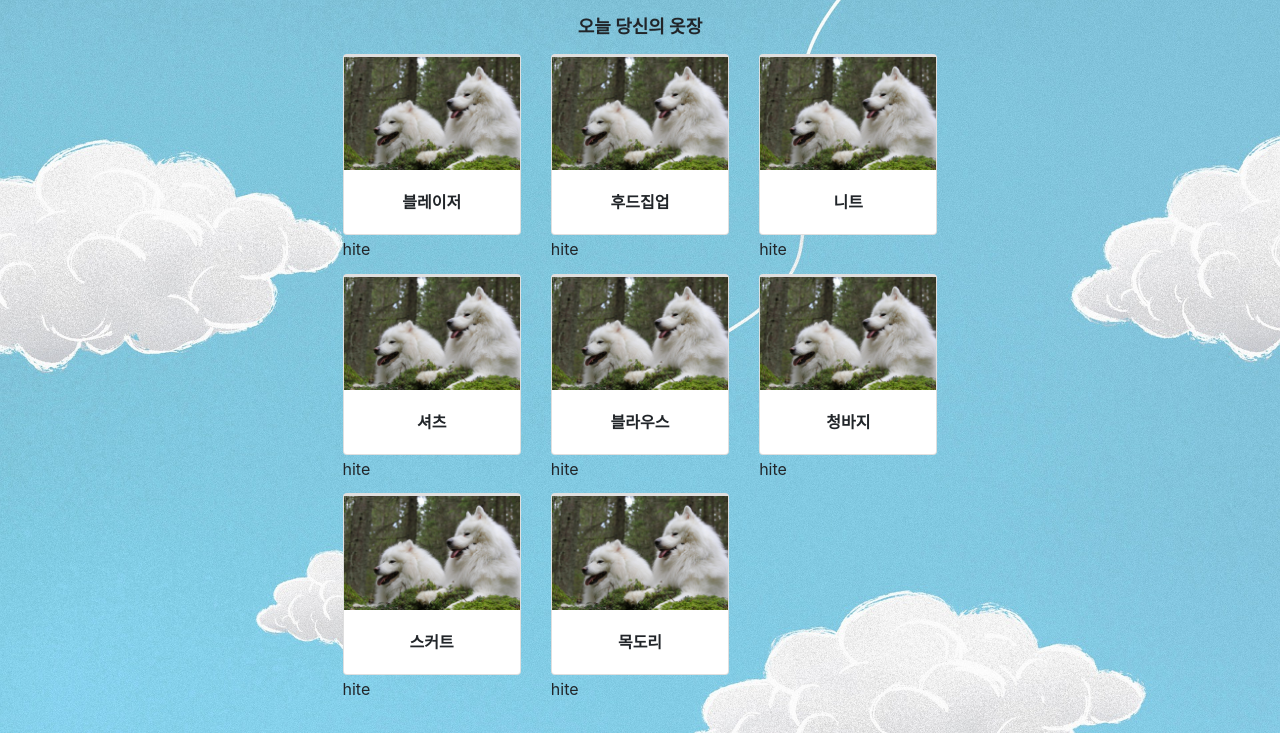
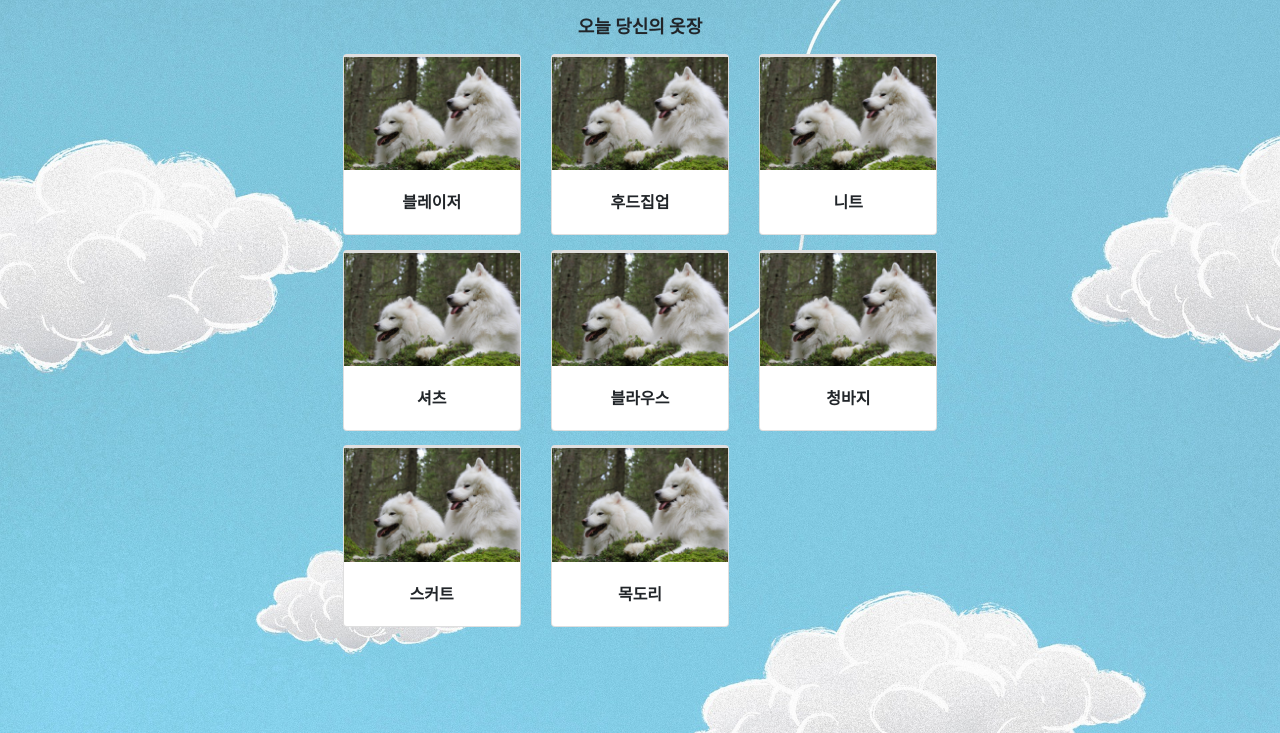
Before and after one commit to shavingmace/tempest, a Django app: page /tempest/record/recorded/ in a window 1280 px wide. Shown: the part 67-800 px from the top of the page. Run offline with Django 4.2, Linux system fonts and the light colour scheme; a user stored in the database is signed in; data comes from the database, SQL or seed files in the repository; some libraries are stand-ins or nearby versions; some web fonts are replaced.

Commit message:
html 오류 잡음

```diff
--- a/templates/tempest/recorded.html
+++ b/templates/tempest/recorded.html
@@ -11,7 +11,7 @@
                 <div class="card"></div>
                     <img src="{{ img_path }}" alt="#" class="img-fluid">
                 <div class='card-body'><p class='card-text' style='text-align:center'><b>{{ name }}</b></p></div>
-            </div>hite
+            </div>
         </div>
         {% endfor %}
     </div>
```
